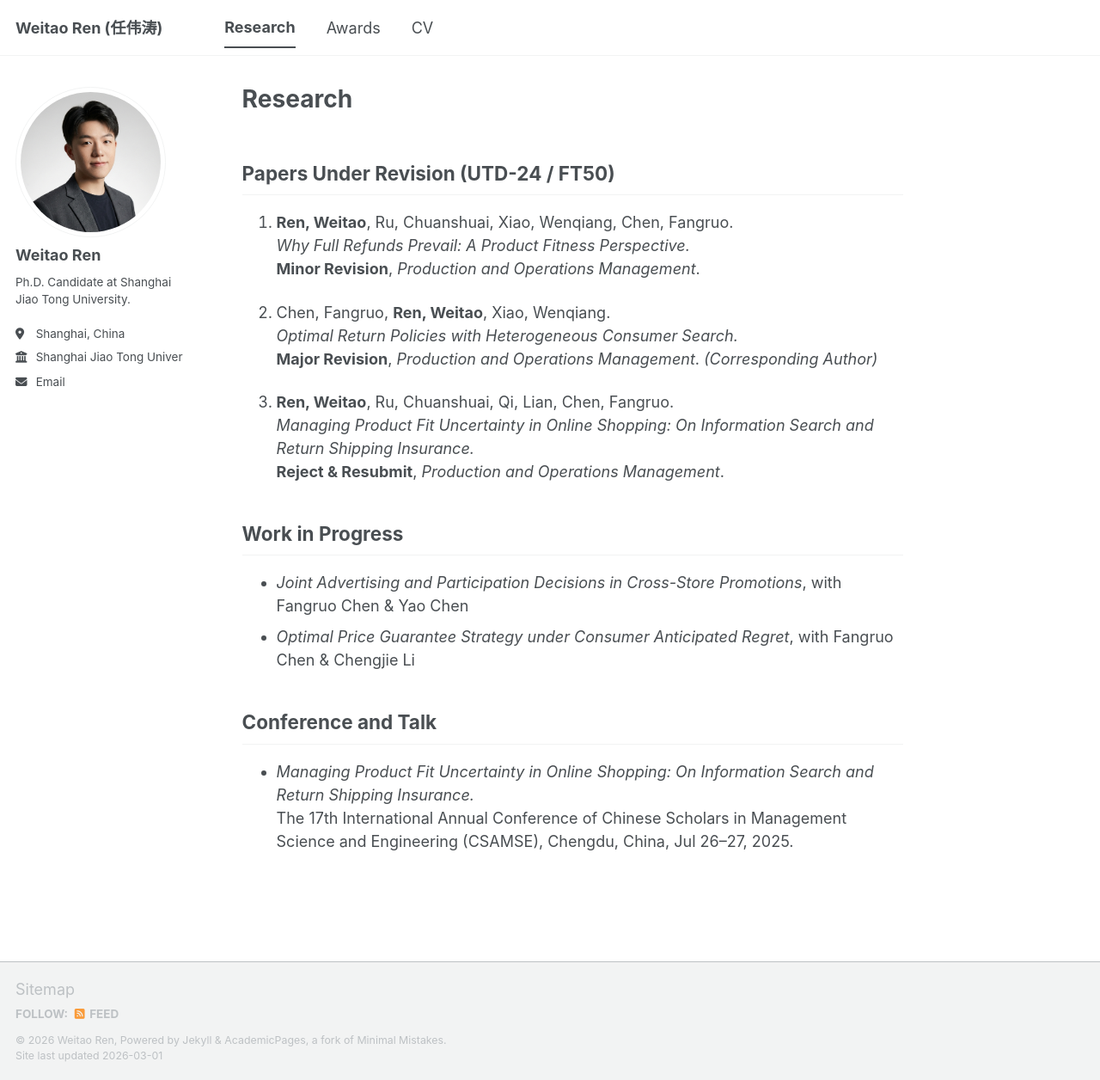
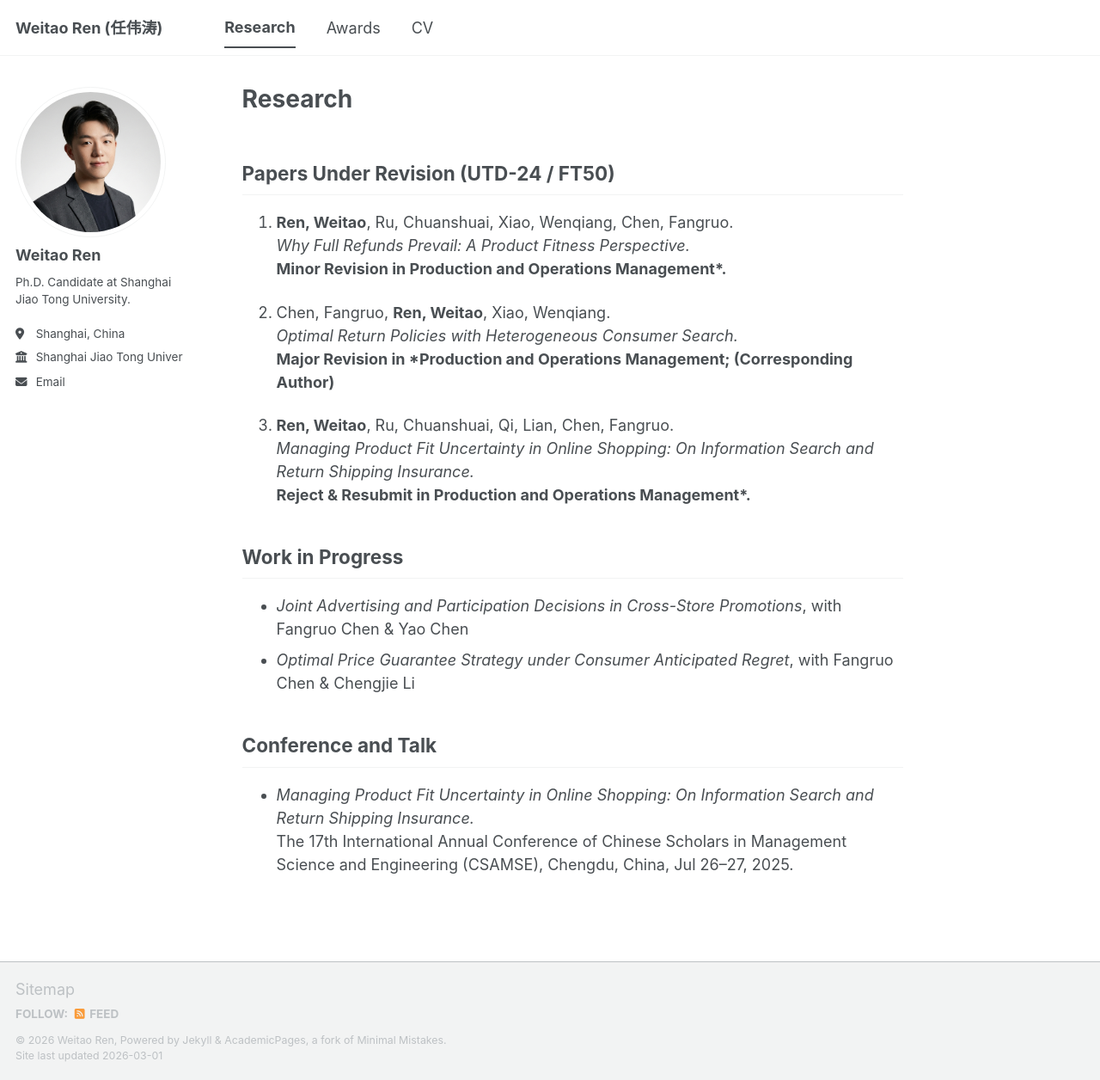
Before and after one commit to weitaoren/weitaoren.github.io, a Jekyll site: the page built from _pages/research.md, in a window 1280 px wide and 1256 px high. Shown: the whole window at 86% size. Built offline with Jekyll 4.4.1, drawn with Linux system fonts in a browser that asks for light colours; a script bundle is joined from its source files by our own code; library files that are not in the unit come from our copies.

```diff
--- a/_pages/research.md
+++ b/_pages/research.md
@@ -9,15 +9,15 @@ author_profile: true
 
 1. **Ren, Weitao**, Ru, Chuanshuai, Xiao, Wenqiang, Chen, Fangruo.
    *Why Full Refunds Prevail: A Product Fitness Perspective.*
-   **Minor Revision**, *Production and Operations Management*.
+   **Minor Revision in Production and Operations Management*.**
 
 2. Chen, Fangruo, **Ren, Weitao**, Xiao, Wenqiang.
    *Optimal Return Policies with Heterogeneous Consumer Search.*
-   **Major Revision**, *Production and Operations Management*. *(Corresponding Author)*
+   **Major Revision in *Production and Operations Management; (Corresponding Author)**
 
 3. **Ren, Weitao**, Ru, Chuanshuai, Qi, Lian, Chen, Fangruo.
    *Managing Product Fit Uncertainty in Online Shopping: On Information Search and Return Shipping Insurance.*
-   **Reject & Resubmit**, *Production and Operations Management*.
+   **Reject & Resubmit in Production and Operations Management*.**
 
 ## Work in Progress
 
```
